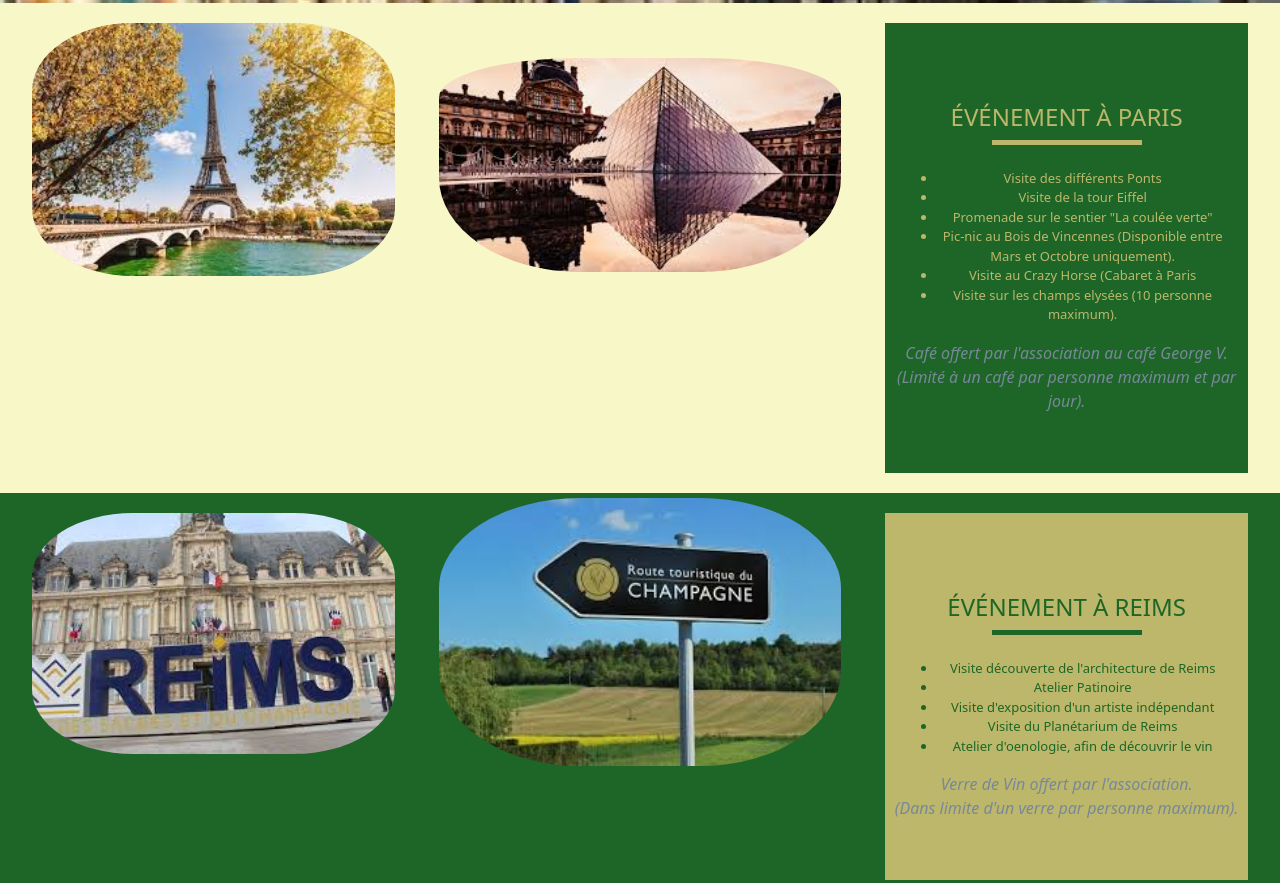
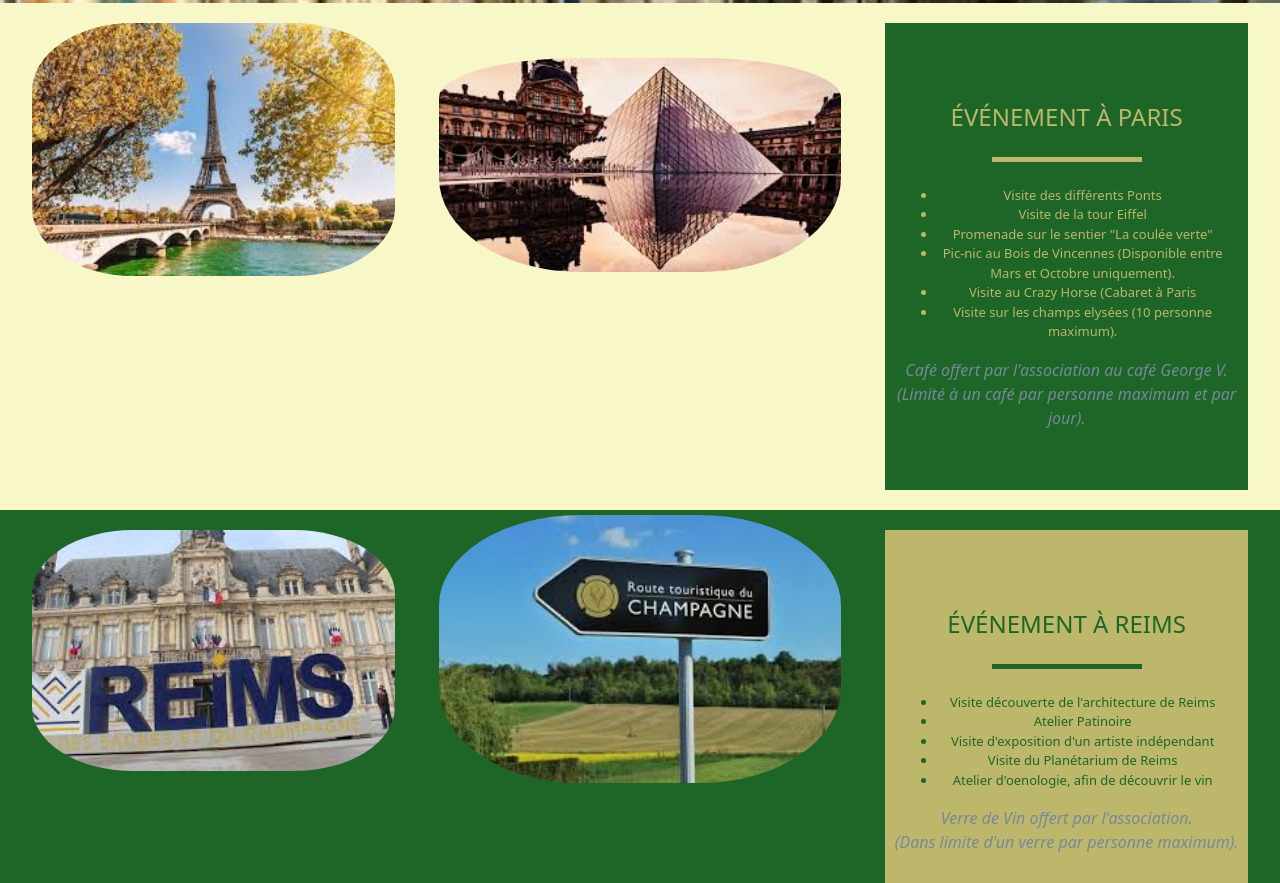
Before and after one commit to Aurelie-dana/Manava, a plain HTML site: page Evenements.html in a window 1280 px wide. Shown: the part 693-1576 px from the top of the page. Drawn offline with nearby package versions, Linux system fonts and the light colour scheme.

Commit message:
Change divider

```diff
--- a/style.css
+++ b/style.css
@@ -256,6 +256,7 @@
     height: 5px;
     background:#BDB76B;
     margin: 0 auto;
+    margin-top: 25px;
 }
 
 .green-square-txt-heading
@@ -331,6 +332,7 @@
     height: 5px;
     background:#1d6627;
     margin: 0 auto;
+    margin-top: 25px;
 }
 
 .yellow-square-txt-heading
```
